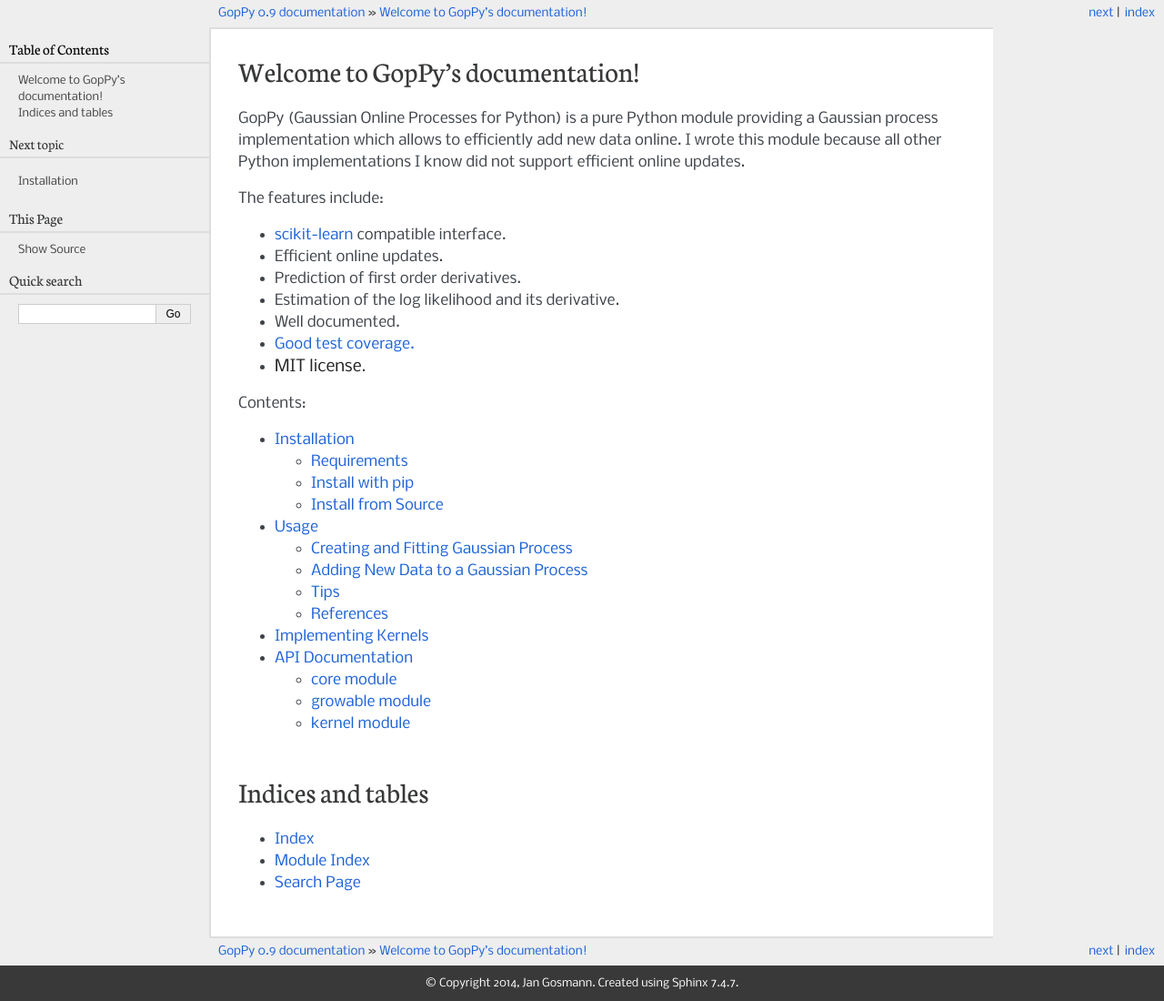
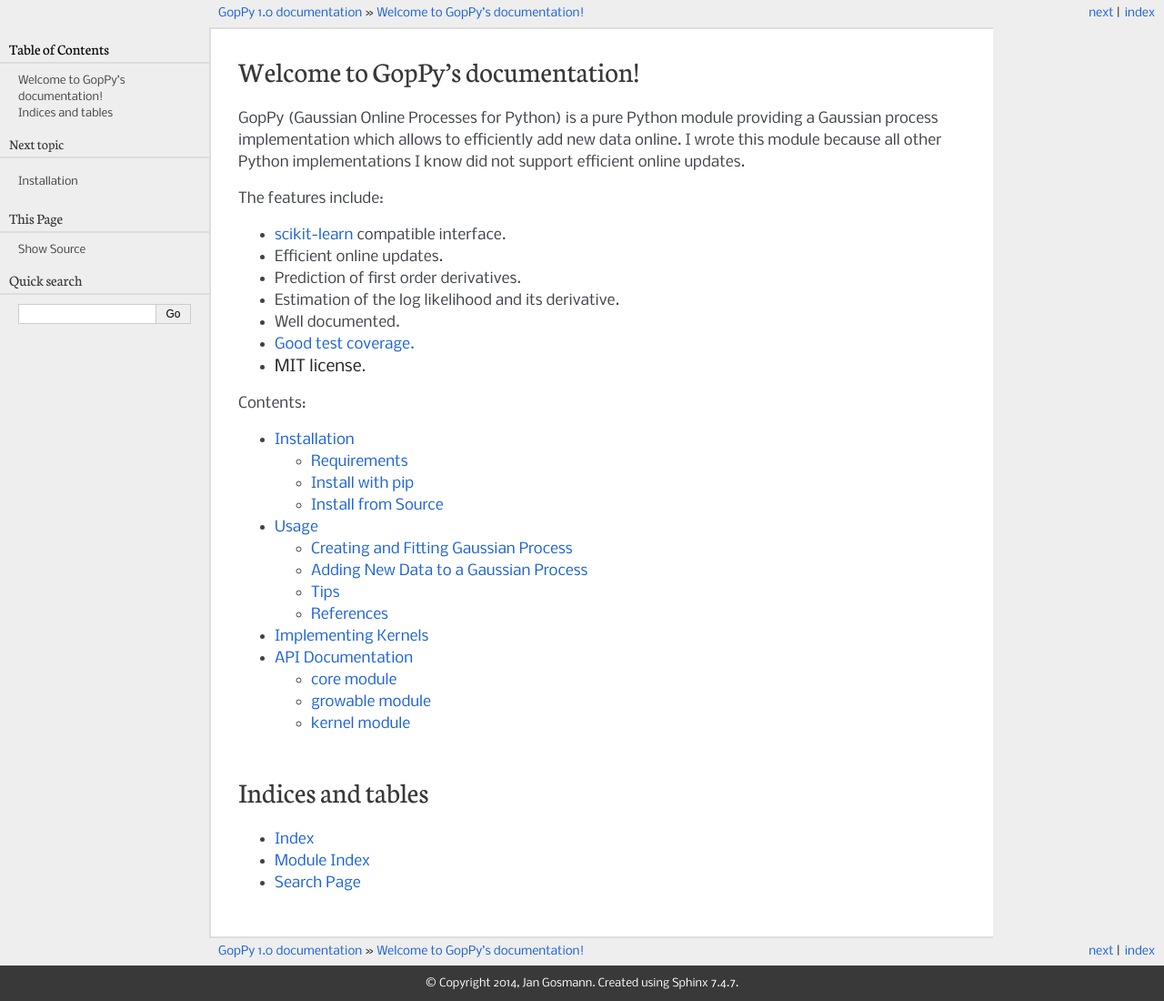
Before and after one commit to jgosmann/goppy, a Sphinx documentation site: the page built from doc/index.rst, in a window 1280 px wide. Shown: the whole page at 91% size. Built offline with Sphinx 7.4.7, drawn with Linux system fonts in a browser that asks for light colours.

Commit message:
Bump version number to prepare for release.

```diff
--- a/doc/conf.py
+++ b/doc/conf.py
@@ -64,9 +64,9 @@ copyright = u'2014, Jan Gosmann'
 # built documents.
 #
 # The short X.Y version.
-version = '0.9'
+version = '1.0'
 # The full version, including alpha/beta/rc tags.
-release = '0.9'
+release = '1.0'
 
 # The language for content autogenerated by Sphinx. Refer to documentation
 # for a list of supported languages.
--- a/setup.py
+++ b/setup.py
@@ -8,7 +8,7 @@ with open('README.rst') as f:
 
 setup(
     name='GopPy',
-    version='0.9',
+    version='1.0',
     description='GopPy (Gaussian Online Processes for Python) is a pure '
     'Python module providing a Gaussian process implementation which allows '
     'to efficiently add new data online.',
```
